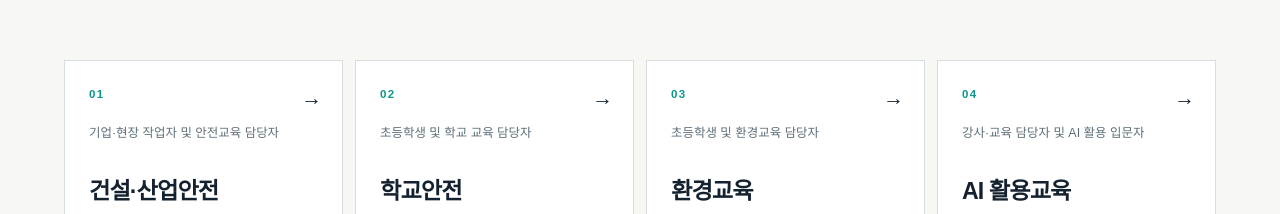
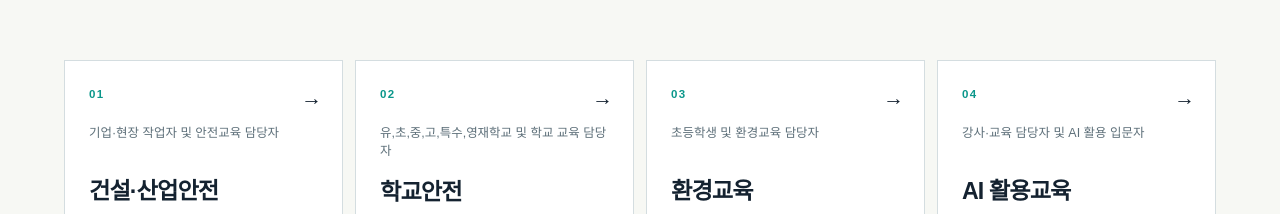
Before and after one commit to c7609chj8-dot/hyunju-edulab, a Next.js app: page / in a window 1280 px wide. Shown: the part 1187-1401 px from the top of the page. Built offline with nearby package versions, Linux system fonts and the light colour scheme.

Commit message:
Expand school safety education audience

```diff
--- a/app/programs.ts
+++ b/app/programs.ts
@@ -15,7 +15,7 @@ export const programs = [
     slug: "school-safety",
     name: "학교안전",
     detail: "생활·교통·폭력예방 및 신변보호·약물 및 사이버중독 예방·재난·직업·응급처치의 7대 안전교육을 대상에 맞춘 참여 활동으로 진행합니다.",
-    audience: "초등학생 및 학교 교육 담당자",
+    audience: "유,초,중,고,특수,영재학교 및 학교 교육 담당자",
     activity: "7대 안전교육 영역에서 대상과 상황에 맞는 위험 사례를 살펴보고, 퀴즈·역할극·체험으로 안전 행동을 연습합니다.",
     objectives: ["7대 안전교육 영역별 위험 상황과 예방 행동을 이해합니다.", "학교와 일상에서 안전하게 판단하고 행동하는 방법을 참여 활동으로 연습합니다."],
     outline: ["7대 안전교육 영역과 대상별 핵심 주제 살펴보기", "생활·교통·재난 등 상황별 안전 행동 참여 활동", "학교와 일상에서 실천할 안전 약속 정리"],
```
